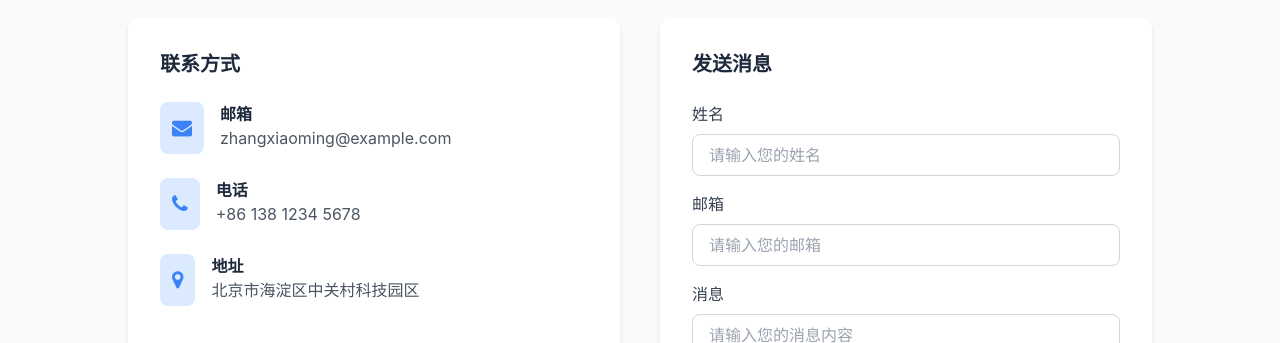
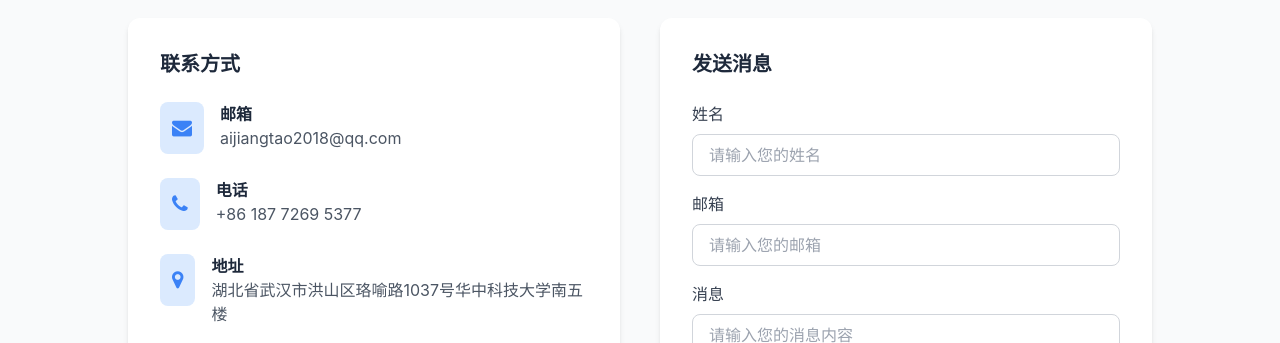
Before and after one commit to aijiangtao/aijiangtao.github.io, a plain HTML site: page index.html in a window 1280 px wide. Shown: the part 3380-3723 px from the top of the page. Drawn offline with nearby package versions, Linux system fonts and the light colour scheme.

Commit message:
Update index.html

```diff
--- a/index.html
+++ b/index.html
@@ -434,7 +434,7 @@
                                         </div>
                                         <div>
                                             <h4 class="font-semibold text-dark">邮箱</h4>
-                                            <p class="text-gray-600">zhangxiaoming@example.com</p>
+                                            <p class="text-gray-600">aijiangtao2018@qq.com</p>
                                         </div>
                                     </div>
 
@@ -444,7 +444,7 @@
                                         </div>
                                         <div>
                                             <h4 class="font-semibold text-dark">电话</h4>
-                                            <p class="text-gray-600">+86 138 1234 5678</p>
+                                            <p class="text-gray-600">+86 187 7269 5377</p>
                                         </div>
                                     </div>
 
@@ -454,7 +454,7 @@
                                         </div>
                                         <div>
                                             <h4 class="font-semibold text-dark">地址</h4>
-                                            <p class="text-gray-600">北京市海淀区中关村科技园区</p>
+                                            <p class="text-gray-600">湖北省武汉市洪山区珞喻路1037号华中科技大学南五楼</p>
                                         </div>
                                     </div>
                                 </div>
```
